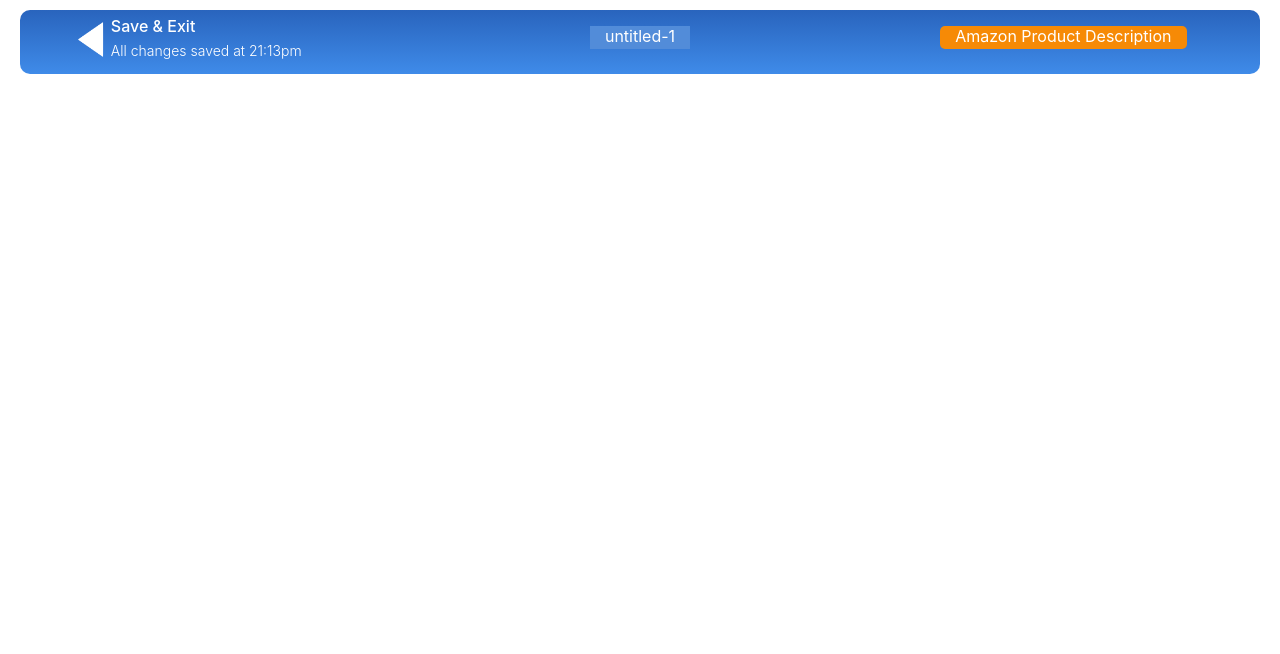
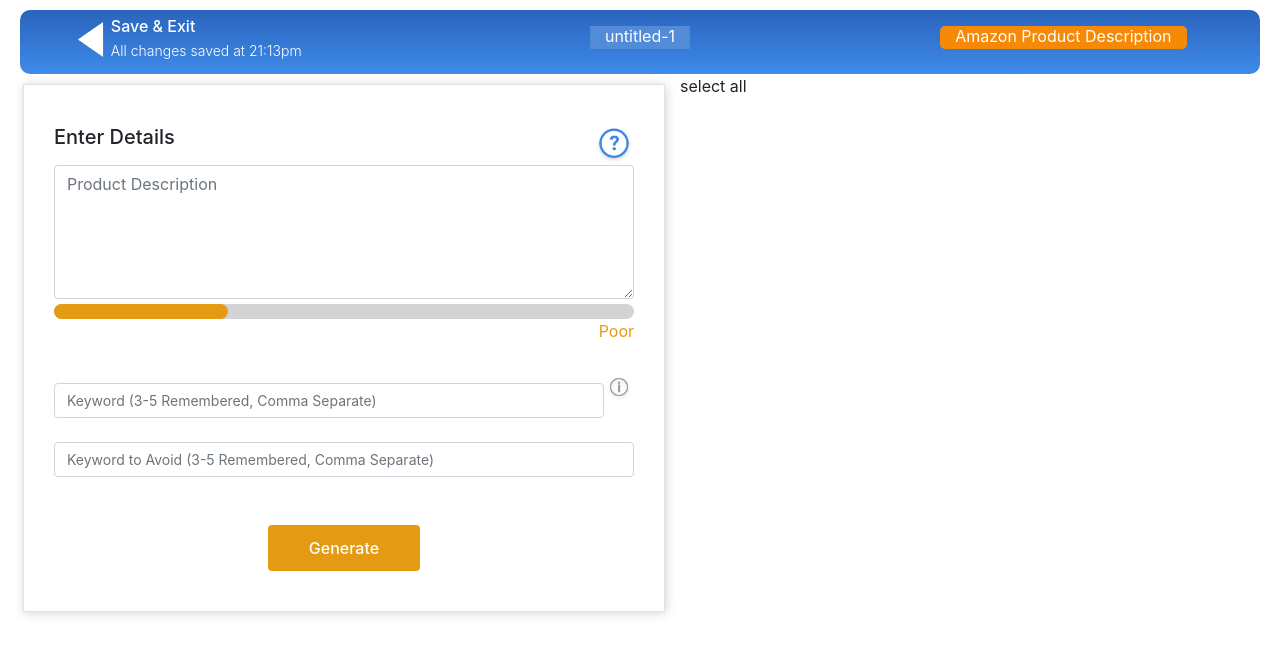
Before and after one commit to Sabbir185/growth-gear, a React (Create React App) app: page / in a window 1280 px wide. Shown: the top 654 px of the page. Built offline with nearby package versions, Linux system fonts and the light colour scheme.

Commit message:
Enter Details page done

```diff
--- a/src/components/Dashboard/Dashboard.css
+++ b/src/components/Dashboard/Dashboard.css
@@ -0,0 +1,45 @@
+.details-container {
+    border: 1px solid rgb(228, 227, 227);
+    margin-left: 18px;
+    margin-top: 10px;
+    padding: 40px 30px;
+    box-shadow: 1px 1px 10px lightgray;
+}
+
+.que-img img{
+    width: 40px;
+}
+
+.progressBar {
+    background-color: lightgray;
+    height: 15px;
+    border-radius: 100px;
+    margin-top: 5px;
+}
+.progressBar div {
+    background-color: rgb(228, 154, 18);
+    height: 15px;
+    border-radius: 100px;
+    margin-top: 5px;
+    width: 30%;
+}
+.status {
+    color: rgb(228, 154, 18);
+    text-align: end;
+    font-weight: 400;
+}
+
+.info-img {
+    width: 30px;
+}
+
+.f-size {
+    font-size: 14px;
+}
+
+.submit-form{
+    background-color: rgb(228, 154, 18);
+    color: white;
+    font-weight: 500;
+    padding: 10px 40px;
+}
--- a/src/components/Dashboard/Dashboard.js
+++ b/src/components/Dashboard/Dashboard.js
@@ -0,0 +1,43 @@
+import React from 'react';
+import './Dashboard.css'
+import question from '../../images/Group 90.png'
+import info from '../../images/Group 91.png'
+
+const Dashboard = () => {
+
+    return (
+        <section>
+            <div className="row">
+                <form className="col details-container">
+                    <div className="d-flex justify-content-between que-img">
+                        <h5>Enter Details</h5>
+                        <img src={question} alt="" className="d-block" />
+                    </div>
+
+                    <div className="textarea-container">
+                        <textarea className="form-control" name="" id="" cols="" rows="5" placeholder="Product Description"></textarea>
+                    </div>
+
+                    <div className="progressBar">
+                        <div></div>
+                    </div>
+                    <p className="status">Poor</p>
+
+                    <div className="d-flex align-items-center">
+                        <input type="text" className="form-control mt-4 w-100 d-block f-size" placeholder="Keyword (3-5 Remembered, Comma Separate)"/>
+                        <img src={info} alt="info" className="info-img d-block" />
+                    </div>
+                    <input type="text" className="form-control mt-4 f-size" placeholder="Keyword to Avoid (3-5 Remembered, Comma Separate)"/>
+
+                    <input type="submit" value="Generate" className="mt-5 d-block mx-auto submit-form btn"/>
+                </form>
+
+                <div className="col">
+                    <p>select all</p>
+                </div>
+            </div>
+        </section>
+    );
+};
+
+export default Dashboard;
--- a/src/components/Header/Header.css
+++ b/src/components/Header/Header.css
@@ -1,7 +1,6 @@
 .header {
     background-image: linear-gradient(360deg, #3F8BE9,#2964bd);
     height: 4rem;
-    margin: 10px 20px ;
     border-radius: 10px;
 }
 
--- a/src/components/Home/Home.js
+++ b/src/components/Home/Home.js
@@ -1,10 +1,12 @@
 import React from 'react';
+import Dashboard from '../Dashboard/Dashboard';
 import Header from '../Header/Header';
 
 const Home = () => {
     return (
-        <main>
-            <Header/>
+        <main style={{margin:'10px 20px'}}>
+            <Header />
+            <Dashboard />
         </main>
     );
 };
```
Also changed, not shown: src/images/Group 90.png (added), src/images/Group 91.png (added).
